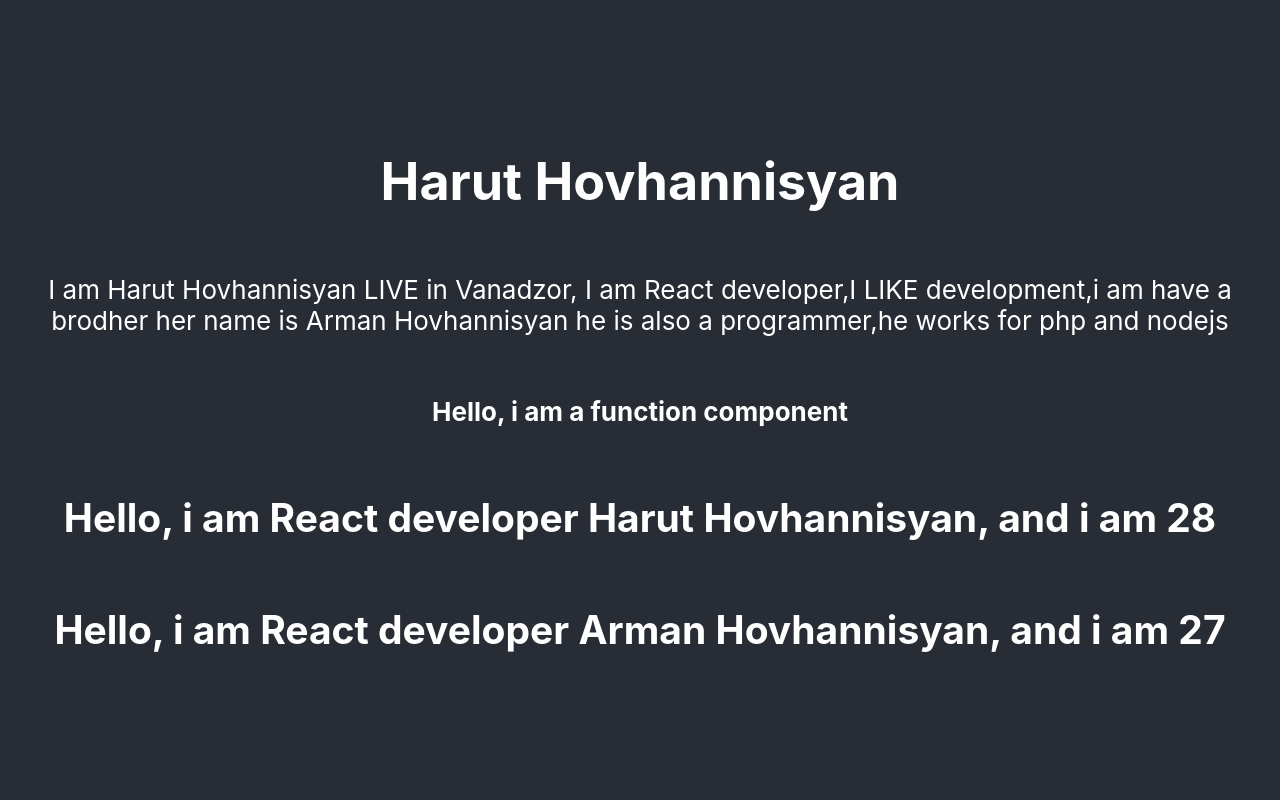
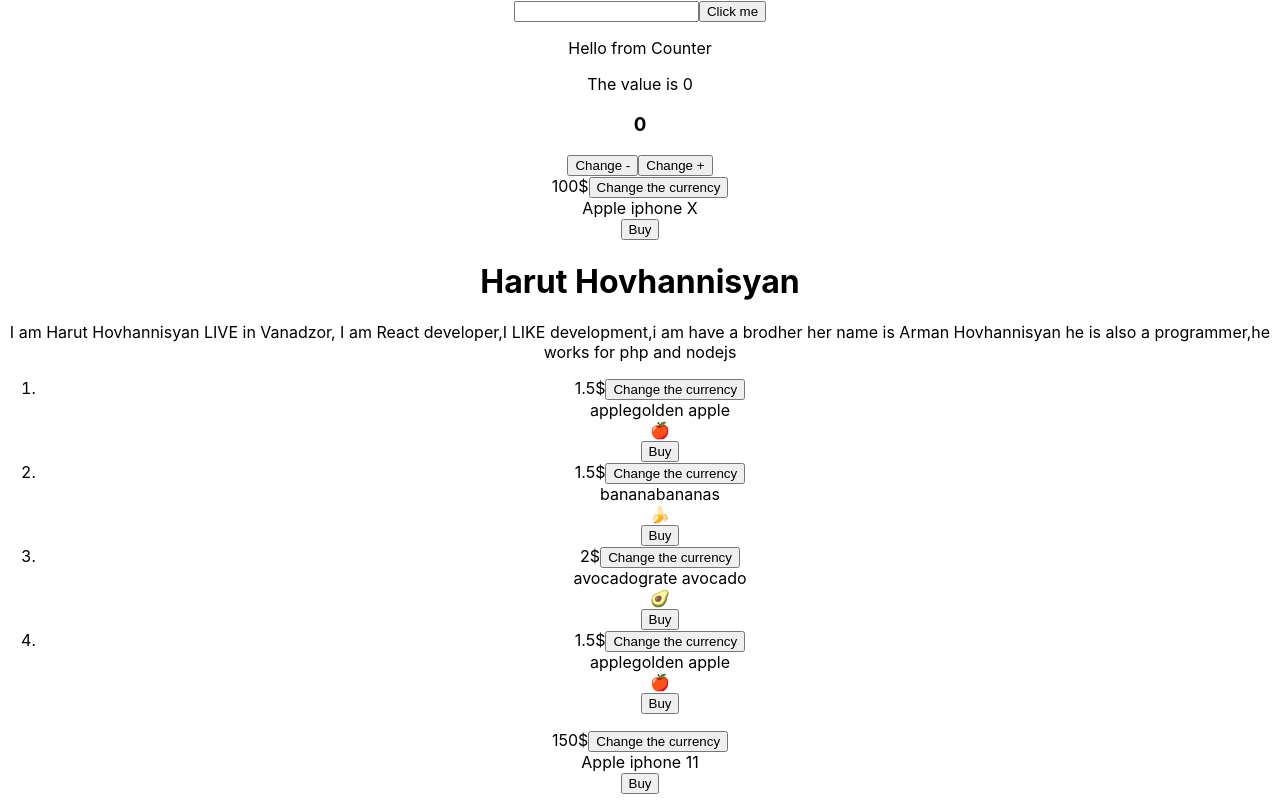
Before and after one commit to HarutDev77/new-repo, a React (Create React App) app: page / in a window 1280 px wide. Built offline with nearby package versions, Linux system fonts and the light colour scheme.

Commit message:
lesson 8

```diff
--- a/src/App.js
+++ b/src/App.js
@@ -1,53 +1,105 @@
 // import logo from './logo.svg';
 import './App.css';
-import {MyName,WhoIAm} from './component.js';
+import {MyName,WhoIAm,} from './components/component.js';
+import {Product} from './components/product';
+import Counter from './components/component.js';
+import {Input} from './components/input';
 
 
-function Greeting () {
+// function Greeting () {
 
-  return (
-    <div>
-      <h4>Hello, i am a function component</h4>
-    </div>
-  )
-}
+//   return (
+//     <div>
+//       <h4>Hello, i am a function component</h4>
+//     </div>
+//   )
+// }
 
-function Name (props){
+// function Name (props){
 
-  return(
-    <span>{props.name}</span>
-  )
-}
+//   return(
+//     <span>{props.name}</span>
+//   )
+// }
 
-function Surname (props){
+// function Surname (props){
 
-  return(
-    <span>{props.surname}</span>
-  )
-}
+//   return(
+//     <span>{props.surname}</span>
+//   )
+// }
 
 
-function User (props) {
+// function User (props) {
 
-  return (
-      <h2>Hello, i am React developer <Name name={props.name}/> <Surname surname="Hovhannisyan" />, and  i am {props.age}</h2>
-  )
+//   return (
+//       <h2>Hello, i am React developer <Name name={props.name}/> <Surname surname="Hovhannisyan" />, and  i am {props.age}</h2>
+//   )
+// }
+
+let fruits = [
+  {
+    name: 'apple',
+    price: '1.5$',
+    description: 'golden apple',
+    icon: '🍎'
+  },
+  {
+    name: 'banana',
+    price: '1.5$',
+    description: 'bananas',
+    icon: '🍌'
+  },
+  {
+    name: 'avocado',
+    price: '2$',
+    description: 'grate avocado',
+    icon: '🥑'
+  },
+  {
+    name: 'apple',
+    price: '1.5$',
+    description: 'golden apple',
+    icon: '🍎'
+  }
+];
+
+let li = fruits.map((fruit,index) => {
+  const {name,price,description,icon} = fruit;
+  return <li key={index}>
+      <Product
+        name = {name}
+        price = {price}
+        description = {description}
+        icon = {icon}
+      />
+  </li>
 }
+);
+
 
 
 
 function App() {
+
+
+
   return (
     <div className="App">
-      <header className="App-header">
+      <header>
+      <Input />
+      <Counter defaultValue={0}/>
+
+      <Product price="100$" name=' Apple' description=' iphone X '/>
 
       <MyName />
       <WhoIAm />
 
-      <Greeting />
+      <ol>
+        {li}
+      </ol>
 
-        <User name = "Harut" age = {28} />
-        <User name = "Arman" age = {27} />
+      <Product price="150$" currency='500' name=' Apple' description=' iphone 11 '/>
 
       </header>
     </div>
--- a/src/component.js
+++ /dev/null
@@ -1,22 +0,0 @@
-function MyName () {
-
-    return(
-        <div>
-            <h1>Harut Hovhannisyan</h1>
-        </div>
-    )
-}
-
-function WhoIAm () {
-
-    return(
-    <div>
-        <p>
-           I am Harut Hovhannisyan LIVE in Vanadzor,  I am React developer,I LIKE development,i am have a brodher her name is Arman Hovhannisyan he is also a programmer,he works for php and nodejs
-        </p>
-    </div> )
-}
-
-export{
-    MyName,WhoIAm,
-}
--- /dev/null
+++ b/src/components/component.js
@@ -0,0 +1,79 @@
+import { Component } from "react";
+
+
+function MyName () {
+
+    return(
+        <div>
+            <h1>Harut Hovhannisyan</h1>
+        </div>
+    )
+}
+
+function WhoIAm () {
+
+    return(
+    <div>
+        <p>
+           I am Harut Hovhannisyan LIVE in Vanadzor,  I am React developer,I LIKE development,i am have a brodher her name is Arman Hovhannisyan he is also a programmer,he works for php and nodejs
+        </p>
+    </div> );
+}
+
+class Counter extends Component{
+
+    // constructor(props){
+    //     super(props);
+    // }
+    state = {
+        value: 0,
+    }
+
+
+
+    render(){
+        return(
+            <div>
+                Hello from Counter
+                <p>The value is {this.props.defaultValue}</p>
+                <h3>{this.state.value}</h3>
+                <button
+                onClick={(event) => {
+                    if(this.state.value){
+                        this.setState({
+                            value : this.state.value - 1
+                        });
+                    }
+                }}
+                >
+                    Change -
+                </button>
+                <button
+                onClick={(event) => {
+                    this.setState({
+                        value : this.state.value + 1
+                    });
+                }}
+                >
+                    Change +
+                </button>
+            </div>
+        );
+    }
+}
+
+export default Counter;
+
+// Homework
+// 1.Ստեղծել Product անունով class component, որի մեջ դնել Price, Name և Description class component-ները։
+// Product-ը դնել  App.js-ում և props-ով նրան փոխանցել price, name, description պարամետրերը, որոնք պետք է օգտագործվեն համապատասխանաբար Price, Name և Description կոմպոնենտների մեջ։ Օրինակ՝ <Product name=”banabas” price=”1$” description=”Fresh bananas from Ecuador” />
+// Բոլոր կոմպոնենտները պետք է լինեն առանձին մոդուլներում։ state օգտագործելու կարիք չկա։
+
+
+
+// Ունենք նախկին տնայինի կոմպոնենտները։ Price կոմպոնենտի մեջ ստանալ props.price-ը, ավելացնել state-ում և ցույց տալ։ Price կոմպոնոնետը պետք է ցույց տա իր state-ում գրանցված price-ի արժեքը, որը սկզբից դոլարով է արտահայտված և նրա կողքին պետք է լինի button՝ “Change the currency” գրությամբ։ button-ի վրա սեղմելուց պետք է վերցնել state-ից price-ը, եթե այն արտահայտված է դոլարով, ապա փոխել այն դրամի (ընդունել 1$ = 500֏) և ցույց տալ այն դրամով արտահայտված։ Հաջորդ սեղմելուց, եթե վերջինս դրամով էր, ձևափոխել դոլարի և այդպես շարունակ։
+
+
+export{
+    MyName,WhoIAm,
+}
--- /dev/null
+++ b/src/components/iconFruit.js
@@ -0,0 +1,10 @@
+import { Component } from "react";
+
+export class IconFruit extends Component{
+
+    render(){
+        return(
+            <div>{this.props.icon}</div>
+        );
+    }
+}
--- /dev/null
+++ b/src/components/input.js
@@ -0,0 +1,46 @@
+import { Component } from "react";
+
+export class Input extends Component{
+
+    state = {
+        value: "",
+        tasks: [],
+    }
+
+    handleChange = (e) =>{
+        this.setState({
+            value: e.target.value,
+        });
+    }
+
+    handleClick = () => {
+
+        const inputValue = this.state.value.trim();
+
+        if(!inputValue){
+            return;
+        }
+
+        const tasks = [...this.state.tasks];
+        tasks.push(this.state.value);
+        this.setState({
+            value: '',
+            tasks: tasks,
+        });
+    }
+
+    render(){
+        const li = this.state.tasks.map((el,index)=>{
+            return <li key={index}>{el}</li>
+        });
+        return(
+            <div>
+                <input value={this.state.value} onChange={this.handleChange} type="text" />
+                <button onClick={this.handleClick}>Click me</button>
+                <ol>
+                  {li}
+                </ol>
+            </div>
+        );
+    }
+}
--- /dev/null
+++ b/src/components/nameProduct.js
@@ -0,0 +1,15 @@
+import { Component } from "react";
+
+
+class Name extends Component{
+
+    render(){
+        return(
+            <span>{this.props.name}</span>
+        );
+    }
+}
+
+export{
+    Name,
+}
--- /dev/null
+++ b/src/components/priceProduct.js
@@ -0,0 +1,43 @@
+import { Component } from "react";
+
+
+class Price extends Component{
+    constructor(props){
+         super(props);
+
+         this.state = {
+            value: props.price
+         };
+
+         this.currency = props.currency || 395;
+
+     }
+
+     handleClick =()=>{
+      if(this.state.value.slice(this.state.value.length-1) === "$"){
+        this.setState({
+            value: +this.state.value.slice(0,this.state.value.length-1) * this.currency + '֏',
+      });
+     } else{
+        const price = this.state.value;
+
+        this.setState({
+            value: +price.slice(0, price.length-1) / this.currency + '$',
+      })
+    }
+    }
+
+    render(){
+        return(
+            <div>
+                <span>{this.state.value}</span>
+                <button onClick={this.handleClick}>Change the currency</button>
+            </div>
+
+        );
+    }
+}
+
+export{
+    Price,
+}
--- /dev/null
+++ b/src/components/product.js
@@ -0,0 +1,28 @@
+import { Component } from "react";
+import {Name} from "./nameProduct";
+import {Price} from "./priceProduct";
+import {Description} from "./productDiscription";
+import {Buy} from "./productButtonBuy";
+import {IconFruit} from "./iconFruit";
+
+
+class Product extends Component{
+
+    render(){
+        return(
+            <div>
+                <Price price={this.props.price} currency={this.props.currency} />
+                <Name name={this.props.name} />
+                <Description description={this.props.description}/>
+                <IconFruit icon = {this.props.icon}/>
+                <Buy />
+            </div>
+
+
+        );
+    }
+}
+
+export{
+    Product,
+}
--- /dev/null
+++ b/src/components/productButtonBuy.js
@@ -0,0 +1,14 @@
+import { Component } from "react";
+
+class Buy extends Component{
+
+    render(){
+        return(
+            <button>Buy</button>
+        );
+    }
+}
+
+export{
+    Buy,
+}
--- /dev/null
+++ b/src/components/productDiscription.js
@@ -0,0 +1,14 @@
+import { Component } from "react";
+
+class Description extends Component{
+
+    render(){
+        return(
+            <span>{this.props.description}</span>
+        );
+    }
+}
+
+export{
+    Description,
+}
```
